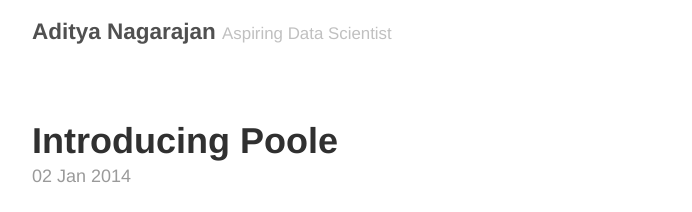
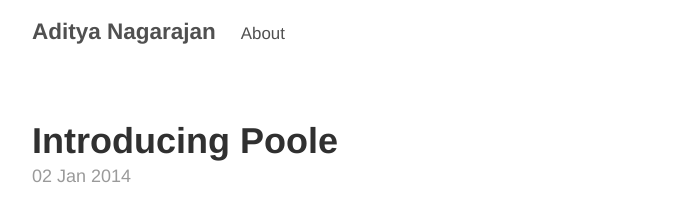
Before and after one commit to adityanagara/adityanagara.github.io, a Jekyll site: the page built from index.html, in a window 1280 px wide. Shown: the top 212 px of the page, without its empty margins (293-985 px from the left). Built offline with Jekyll 4.4.1, drawn with Linux system fonts in a browser that asks for light colours; the list of posts is cut into pages by our own code.

Commit message:
Update default.html

```diff
--- a/_layouts/default.html
+++ b/_layouts/default.html
@@ -8,8 +8,11 @@
     <div class="container content">
       <header class="masthead">
         <h3 class="masthead-title">
-          <a href="{{ site.baseurl }}/" title="Home">{{ site.title }}</a>
-          <small>{{ site.tagline }}</small>
+          <a href="/" title="Home">{{ site.title }}</a>
+
+          {% for page in site.pages_list %}
+              &nbsp;&nbsp;&nbsp;<small><a href="{{ page[1]  }}">{{ page[0] }}</a></small>
+          {% endfor %}
         </h3>
       </header>
 
```
